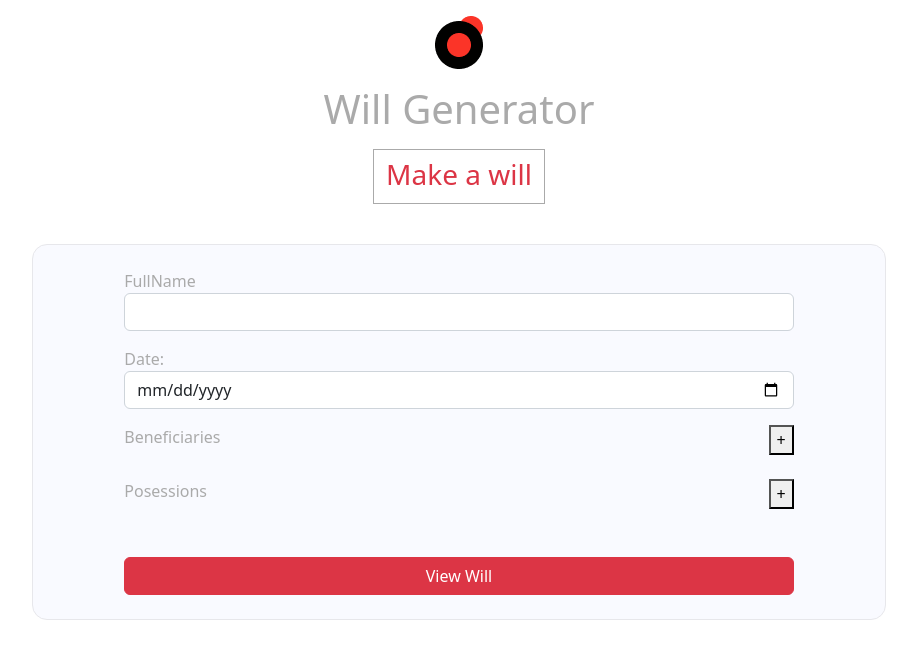
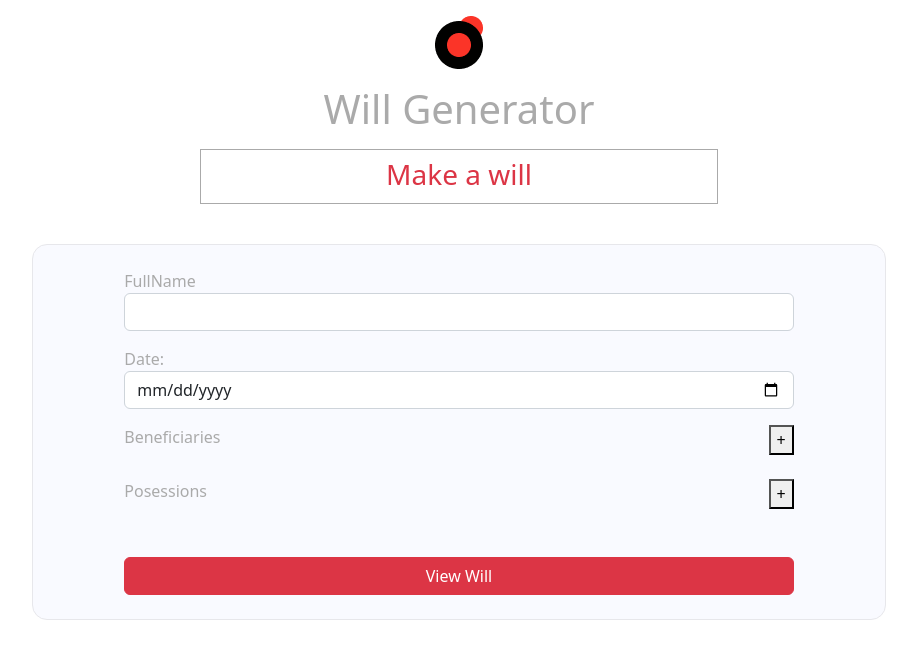
Before and after one commit to Maiqel1/will-generator, a React (Create React App) app: page / in a window 1280 px wide. Shown: the top 658 px of the page, without its empty margins (181-1098 px from the left). Built offline with nearby package versions, Linux system fonts and the light colour scheme.

Commit message:
modified header

```diff
--- a/src/components/Header.jsx
+++ b/src/components/Header.jsx
@@ -9,8 +9,8 @@ function Header() {
             </div>
       <h1 className="text-center mt-3 mb-3">Will Generator</h1>
       <center>
-        <div className="headerCard text-center col-2 p-2">
-          <h3 className="text-danger will">Make a will</h3>
+        <div className="headerCard  col-8 col-md-6 p-2">
+          <h3 className="text-danger  will">Make a will</h3>
         </div>
       </center>
       </div>
--- a/src/index.css
+++ b/src/index.css
@@ -16,8 +16,8 @@ body {
   color: #AAAAAA !important;
 }
 .formCard{
-
-height: 100%;
+/* width: 100%;
+height: 100%; */
 background: rgba(195, 201, 252, 0.1);
 border: 1px solid #E7E7EB;
 border-radius: 15px;
```
